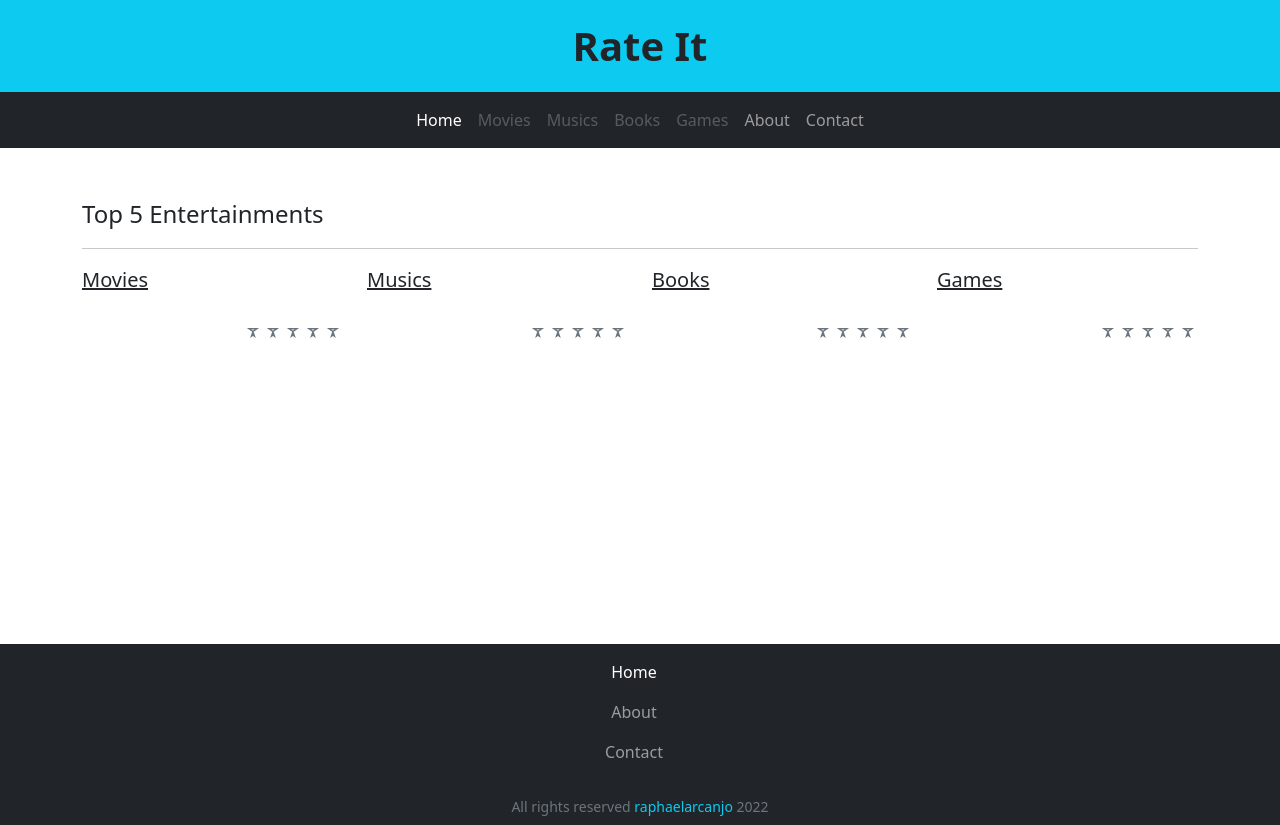
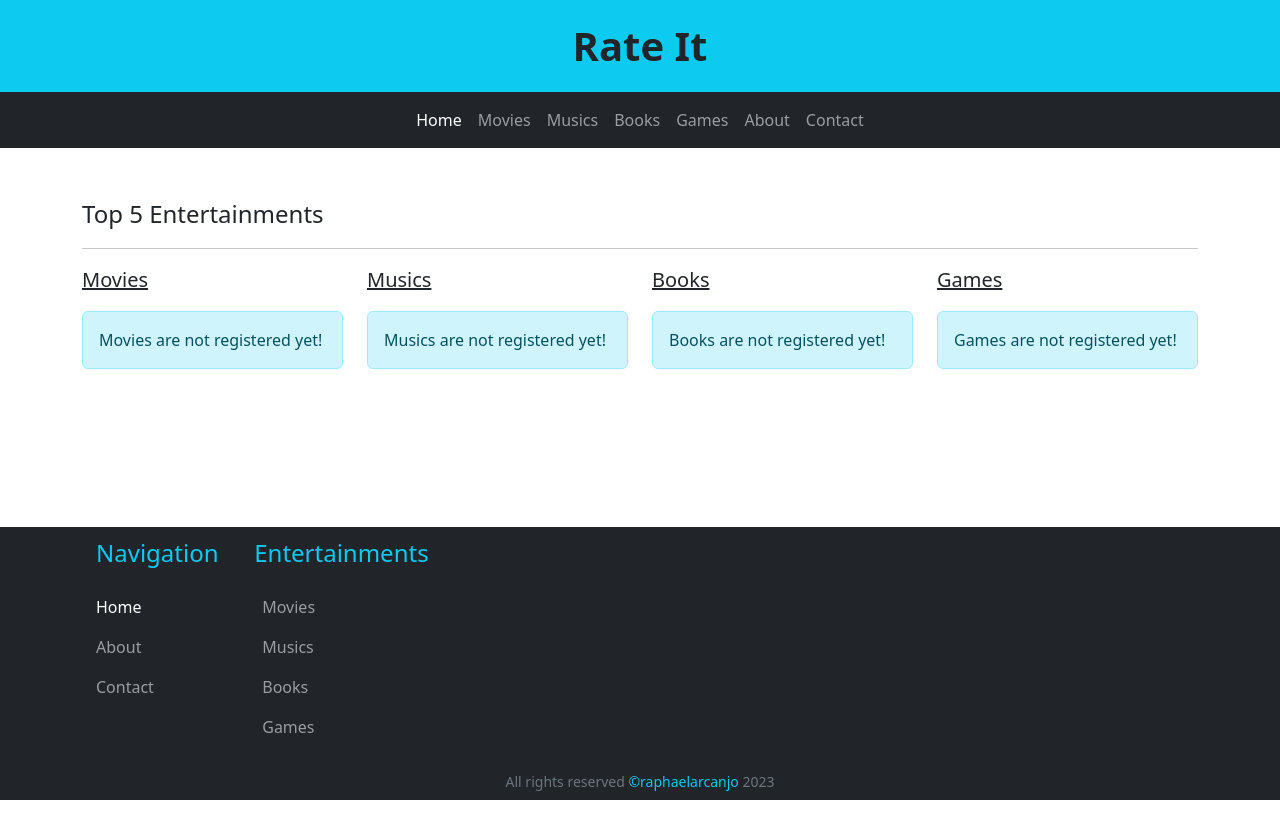
Before and after one commit to raphaelarcanjo/rate_it, a Django app: page / in a window 1280 px wide. After the commit the page ends 800 px from the top, so only its background shows below. Run offline with Django 4.2, Linux system fonts and the light colour scheme.

Commit message:
Navigation through entertainments

```diff
--- a/app/static/css/style.css
+++ b/app/static/css/style.css
@@ -1,7 +1,3 @@
-main {
-    min-height: 50vh;
-}
-
 .rating {
     position: relative;
     display: flex;
--- a/app/templates/home.html
+++ b/app/templates/home.html
@@ -1,15 +1,48 @@
-{% extends 'layouts/base.html' %}
-
-{% block content %}
+{% extends 'layouts/base.html' %} {% block content %}
 <article>
     <p class="fs-4">Top 5 Entertainments</p>
     <hr />
 
     <div class="row">
-        {% include 'layouts/elements/rating_stars.html' with area_title="Movies" %}
-        {% include 'layouts/elements/rating_stars.html' with area_title="Musics" %}
-        {% include 'layouts/elements/rating_stars.html' with area_title="Books" %}
-        {% include 'layouts/elements/rating_stars.html' with area_title="Games" %}
+        <div class="col-12 col-lg-3">
+            <p class="fs-5 text-decoration-underline">Movies</p>
+            {% if movies %}
+                {% include 'layouts/elements/entertainment.html' with entertainments=movies %}
+                <a href="{% url 'movies' %}">View more...</a>
+            {% else %}
+                <p class="alert alert-info">Movies are not registered yet!</p>
+            {% endif %}
+        </div>
+
+        <div class="col-12 col-lg-3">
+            <p class="fs-5 text-decoration-underline">Musics</p>
+            {% if musics %}
+                {% include 'layouts/elements/entertainment.html' with entertainments=musics %}
+                <a href="{% url 'musics' %}">View more...</a>
+            {% else %}
+                <p class="alert alert-info">Musics are not registered yet!</p>
+            {% endif %}
+        </div>
+
+        <div class="col-12 col-lg-3">
+            <p class="fs-5 text-decoration-underline">Books</p>
+            {% if books %}
+                {% include 'layouts/elements/entertainment.html' with entertainments=books %}
+                <a href="{% url 'books' %}">View more...</a>
+            {% else %}
+                <p class="alert alert-info">Books are not registered yet!</p>
+            {% endif %}
+        </div>
+
+        <div class="col-12 col-lg-3">
+            <p class="fs-5 text-decoration-underline">Games</p>
+            {% if games %}
+                {% include 'layouts/elements/entertainment.html' with entertainments=games %}
+                <a href="{% url 'games' %}">View more...</a>
+            {% else %}
+                <p class="alert alert-info">Games are not registered yet!</p>
+            {% endif %}
+        </div>
     </div>
 </article>
 {% endblock content %}
--- a/app/templates/layouts/base.html
+++ b/app/templates/layouts/base.html
@@ -16,7 +16,7 @@
         {% block content %}{% endblock content %}
     </main>
 
-    <footer class="mt-5">
+    <footer class="mt-5 position-absolute bottom-0 left-0 w-100">
         {% include 'layouts/footer.html' %}
     </footer>
 </body>
--- a/app/templates/layouts/elements/rating_stars.html
+++ b/app/templates/layouts/elements/rating_stars.html
@@ -1,15 +1,12 @@
-<div class="col-12 col-lg-3">
-    <p class="fs-5 text-decoration-underline">{{ area_title }}</p>
-    <div class="rating">
-        <input type="radio" name="movie" id="" value="10">
-        <input type="radio" name="movie" id="" value="9">
-        <input type="radio" name="movie" id="" value="8">
-        <input type="radio" name="movie" id="" value="7">
-        <input type="radio" name="movie" id="" value="6">
-        <input type="radio" name="movie" id="" value="5">
-        <input type="radio" name="movie" id="" value="4">
-        <input type="radio" name="movie" id="" value="3">
-        <input type="radio" name="movie" id="" value="2">
-        <input type="radio" name="movie" id="" value="1">
-    </div>
+<div class="rating">
+    <input type="radio" name="rating_{{ id }}[]" id="" value="10">
+    <input type="radio" name="rating_{{ id }}[]" id="" value="9">
+    <input type="radio" name="rating_{{ id }}[]" id="" value="8">
+    <input type="radio" name="rating_{{ id }}[]" id="" value="7">
+    <input type="radio" name="rating_{{ id }}[]" id="" value="6">
+    <input type="radio" name="rating_{{ id }}[]" id="" value="5">
+    <input type="radio" name="rating_{{ id }}[]" id="" value="4">
+    <input type="radio" name="rating_{{ id }}[]" id="" value="3">
+    <input type="radio" name="rating_{{ id }}[]" id="" value="2">
+    <input type="radio" name="rating_{{ id }}[]" id="" value="1">
 </div>
--- a/app/templates/layouts/footer.html
+++ b/app/templates/layouts/footer.html
@@ -1,5 +1,11 @@
 <nav class="navbar navbar-dark bg-dark">
-    <ul class="navbar-nav container">
+    <div class="row px-5">
+        <div class="col-12 col-lg-3">
+            <ul class="navbar-nav align-content-start px-5 me-5">
+                <p class="fs-4 text-info">
+                    Navigation
+                </p>
+
                 <li class="nav-item">
                     <a href="{% url 'home' %}" class="nav-link {% if title == 'Home' %}active{% endif %}">Home</a>
                 </li>
@@ -10,6 +16,29 @@
                     <a href="{% url 'contact' %}" class="nav-link {% if title == 'Contact' %}active{% endif %}">Contact</a>
                 </li>
             </ul>
+        </div>
 
-    <small class="mt-4 w-100 text-secondary text-center">All rights reserved <a href="https://github.com/raphaelarcanjo" class="text-decoration-none text-info" target="_blank">raphaelarcanjo</a> 2022</small>
+        <div class="col-12 col-lg-3">
+            <ul class="navbar-nav align-content-start px-5 me-5">
+                <p class="fs-4 text-info">
+                    Entertainments
+                </p>
+
+                <li class="nav-item mx-lg-2">
+                    <a class="nav-link {% if title == 'Movies' %}active{% endif %}" aria-current="page" href="{% url 'movies' %}">Movies</a>
+                </li>
+                <li class="nav-item mx-lg-2">
+                    <a class="nav-link {% if title == 'Musics' %}active{% endif %}" aria-current="page" href="{% url 'musics' %}">Musics</a>
+                </li>
+                <li class="nav-item mx-lg-2">
+                    <a class="nav-link {% if title == 'Books' %}active{% endif %}" aria-current="page" href="{% url 'books' %}">Books</a>
+                </li>
+                <li class="nav-item mx-lg-2">
+                    <a class="nav-link {% if title == 'Games' %}active{% endif %}" aria-current="page" href="{% url 'games' %}">Games</a>
+                </li>
+            </ul>
+        </div>
+    </div>
+
+    <small class="mt-4 w-100 text-secondary text-center">All rights reserved <a href="https://github.com/raphaelarcanjo" class="text-decoration-none text-info" target="_blank">©raphaelarcanjo</a> 2023</small>
 </nav>
--- a/app/templates/layouts/header.html
+++ b/app/templates/layouts/header.html
@@ -23,16 +23,16 @@
                     </li>
                     <hr class="text-secondary d-lg-none" />
                     <li class="nav-item mx-lg-2">
-                        <a class="nav-link disabled">Movies</a>
+                        <a class="nav-link {% if title == 'Movies' %}active{% endif %}" aria-current="page" href="{% url 'movies' %}">Movies</a>
                     </li>
                     <li class="nav-item mx-lg-2">
-                        <a class="nav-link disabled">Musics</a>
+                        <a class="nav-link {% if title == 'Musics' %}active{% endif %}" aria-current="page" href="{% url 'musics' %}">Musics</a>
                     </li>
                     <li class="nav-item mx-lg-2">
-                        <a class="nav-link disabled">Books</a>
+                        <a class="nav-link {% if title == 'Books' %}active{% endif %}" aria-current="page" href="{% url 'books' %}">Books</a>
                     </li>
                     <li class="nav-item mx-lg-2">
-                        <a class="nav-link disabled">Games</a>
+                        <a class="nav-link {% if title == 'Games' %}active{% endif %}" aria-current="page" href="{% url 'games' %}">Games</a>
                     </li>
                     <hr class="text-secondary d-lg-none" />
                     <li class="nav-item mx-lg-2">
--- a/core/urls.py
+++ b/core/urls.py
@@ -5,4 +5,8 @@ urlpatterns = [
     path('', include('app.routes.home')),
     path('about/', include('app.routes.about')),
     path('contact/', include('app.routes.contact')),
+    path('movies/', include('app.routes.movie')),
+    path('musics/', include('app.routes.music')),
+    path('books/', include('app.routes.book')),
+    path('games/', include('app.routes.game'))
 ]
```
Also changed, not shown: app/routes/book.py (added, +7 -0 lines), app/routes/game.py (added, +7 -0 lines), app/routes/movie.py (added, +7 -0 lines), app/routes/music.py (added, +7 -0 lines), app/templates/layouts/elements/entertainment.html (added, +33 -0 lines), app/views/Book.py (added, +11 -0 lines), app/views/Game.py (added, +11 -0 lines), app/views/Movie.py (added, +11 -0 lines), app/views/Music.py (added, +11 -0 lines), app/templates/books.html (added), app/templates/games.html (added), app/templates/movies.html (added), app/templates/musics.html (added). Lines whose indentation alone changed are shown as unchanged.
